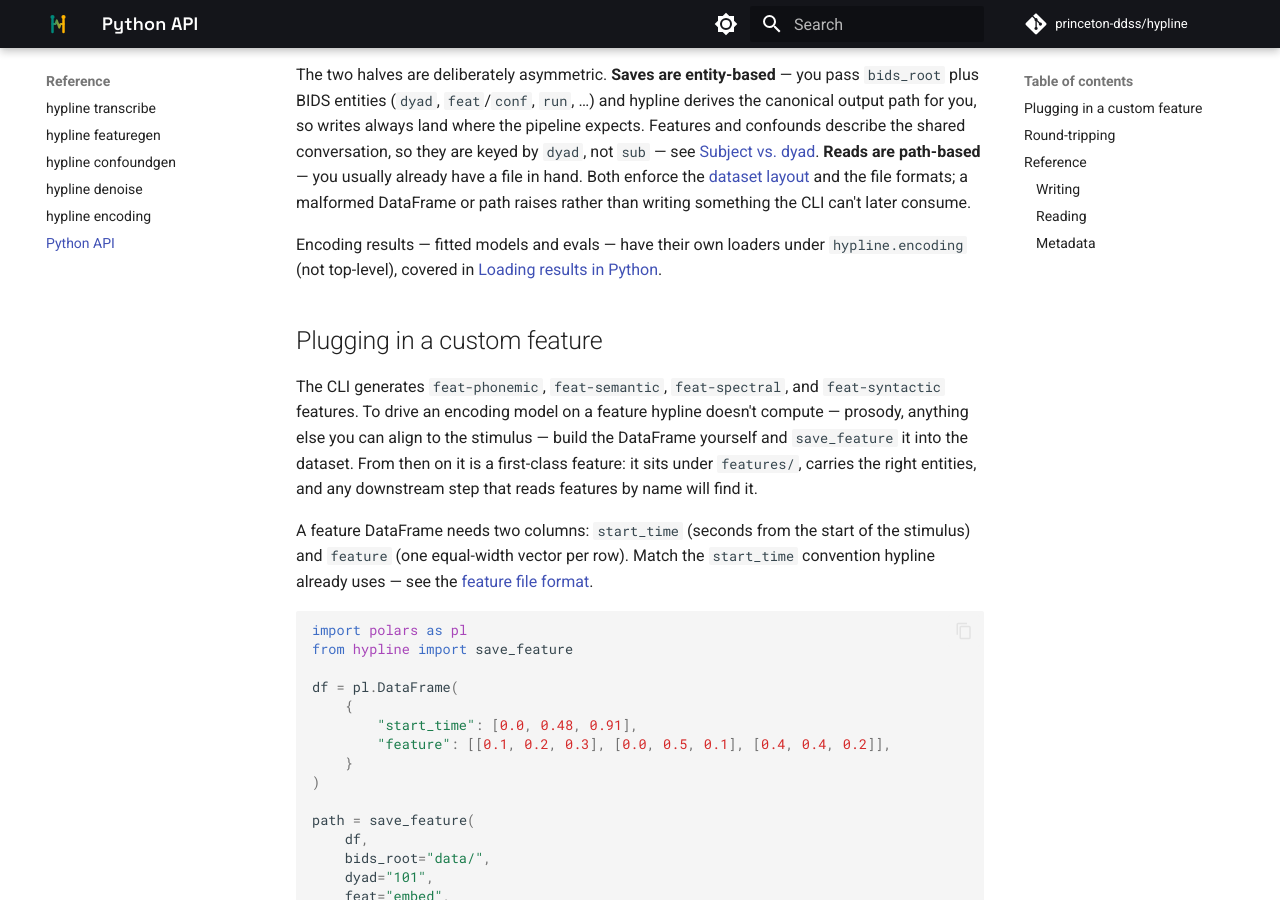
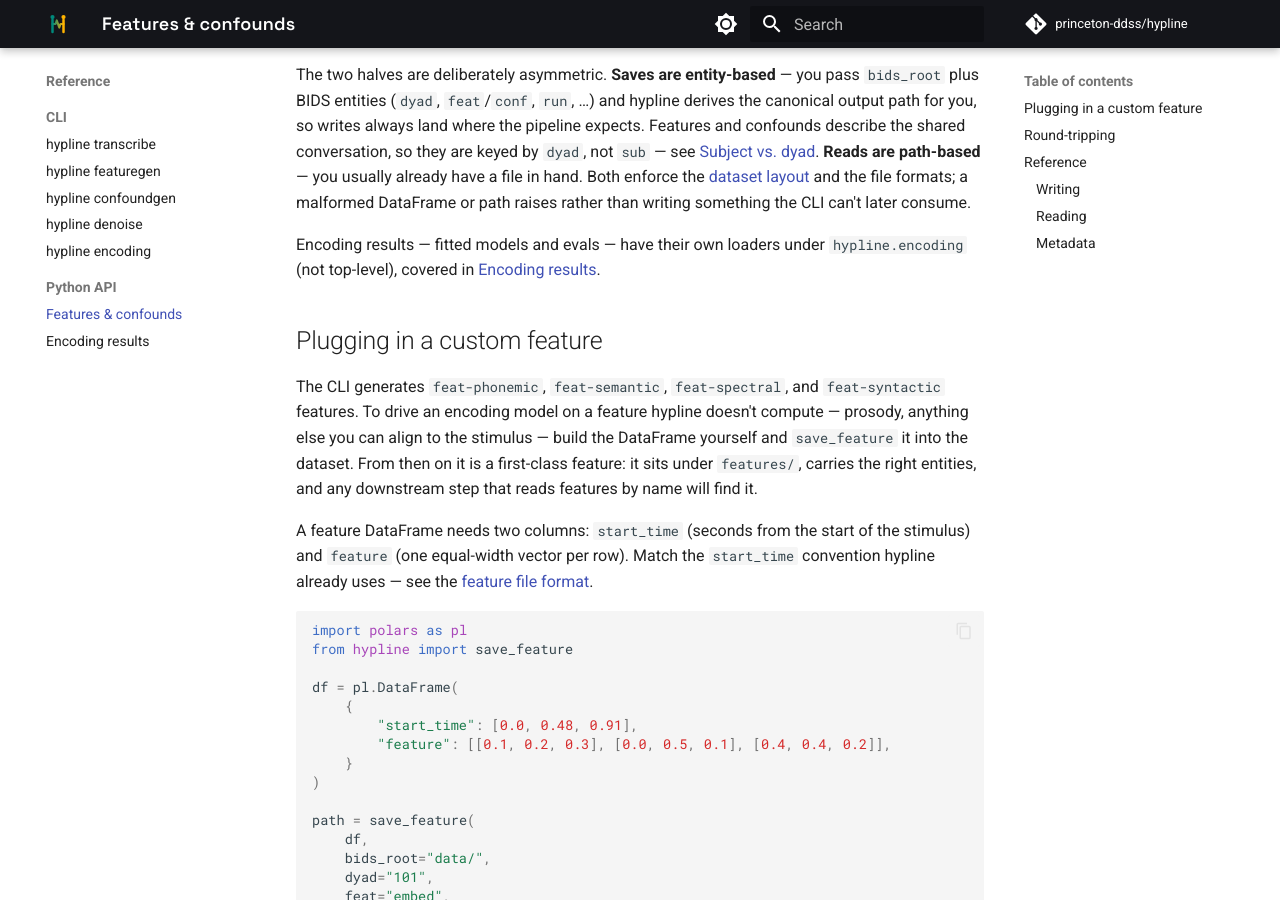
Before and after one commit to princeton-ddss/hypline, an MkDocs documentation site: the page built from docs/mkdocs/reference/python-api.md, in a window 1280 px wide and 900 px high, scrolled down 422 px. Built offline with MkDocs 1.6.1 and Material for MkDocs 9.7.7, drawn with Linux system fonts in a browser that asks for light colours; comment, search, counter and statistics services are not loaded; the version menu is left out.

Commit message:
Split encoding results API into its own doc page
The loading/reference material lived inside the encoding CLI page,
mixing Python API docs into a command reference. Move it to
reference/encoding-results.md, add CLI and Python API nav
sub-sections, and repoint cross-links in index.md, encoding.md,
and python-api.md.

```diff
--- a/docs/mkdocs.yml
+++ b/docs/mkdocs.yml
@@ -88,9 +88,12 @@
     - The hypline dataset layout: concepts/layout.md
     - Segments and metadata: concepts/segments.md
   - Reference:
-    - hypline transcribe: reference/transcribe.md
-    - hypline featuregen: reference/featuregen.md
-    - hypline confoundgen: reference/confoundgen.md
-    - hypline denoise: reference/denoise.md
-    - hypline encoding: reference/encoding.md
-    - Python API: reference/python-api.md
+    - CLI:
+      - hypline transcribe: reference/transcribe.md
+      - hypline featuregen: reference/featuregen.md
+      - hypline confoundgen: reference/confoundgen.md
+      - hypline denoise: reference/denoise.md
+      - hypline encoding: reference/encoding.md
+    - Python API:
+      - Features & confounds: reference/python-api.md
+      - Encoding results: reference/encoding-results.md
--- a/docs/mkdocs/reference/python-api.md
+++ b/docs/mkdocs/reference/python-api.md
@@ -26,8 +26,8 @@
 path raises rather than writing something the CLI can't later consume.
 
 Encoding results — fitted models and evals — have their own loaders under
-`hypline.encoding` (not top-level), covered in [Loading results in
-Python](encoding.md#loading-results-in-python).
+`hypline.encoding` (not top-level), covered in [Encoding
+results](encoding-results.md).
 
 ## Plugging in a custom feature
 
```
Also changed, not shown: docs/mkdocs/index.md (+1 -1 lines), docs/mkdocs/reference/encoding-results.md (added, +70 -0 lines), docs/mkdocs/reference/encoding.md (+4 -70 lines).
